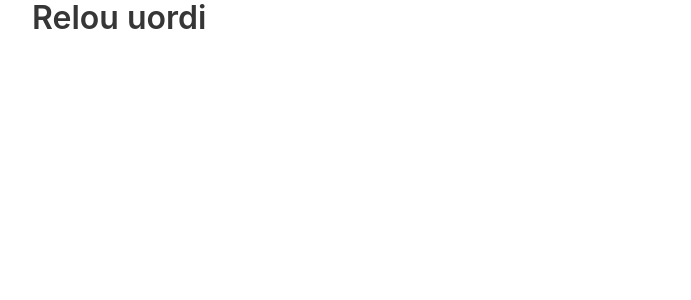
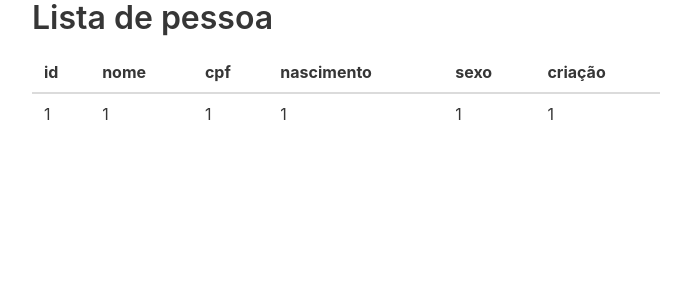
Before and after one commit to HemersonChaves/simple_web, a React (Vite) app: page / in a window 1280 px wide. Shown: the top 300 px of the page, without its empty margins (294-985 px from the left). Built offline with nearby package versions, Linux system fonts and the light colour scheme.

Commit message:
feat(app): add tabela de pessoas

```diff
--- a/src/App.jsx
+++ b/src/App.jsx
@@ -1,9 +1,31 @@
 function App() {
   return (
     <div className="content">
-      <div class="columns is-mobile">
-        <div class="column is-half is-offset-one-quarter">
-        <h1>Relou uordi</h1>
+      <div class="columns is-centered">
+        <div class="column is-half ">
+          <h1>Lista de pessoa</h1>
+          <table class="table ">
+            <thead>
+              <tr>
+                <th>id</th>
+                <th>nome</th>
+                <th>cpf</th>
+                <th>nascimento</th>
+                <th>sexo</th>
+                <th>criação</th>
+              </tr>
+            </thead>
+            <tbody>
+              <tr>
+               <td>1</td>
+               <td>1</td>
+               <td>1</td>
+               <td>1</td>
+               <td>1</td>
+               <td>1</td>
+                </tr>
+            </tbody>
+          </table>
         </div>
       </div>
     </div >
```
